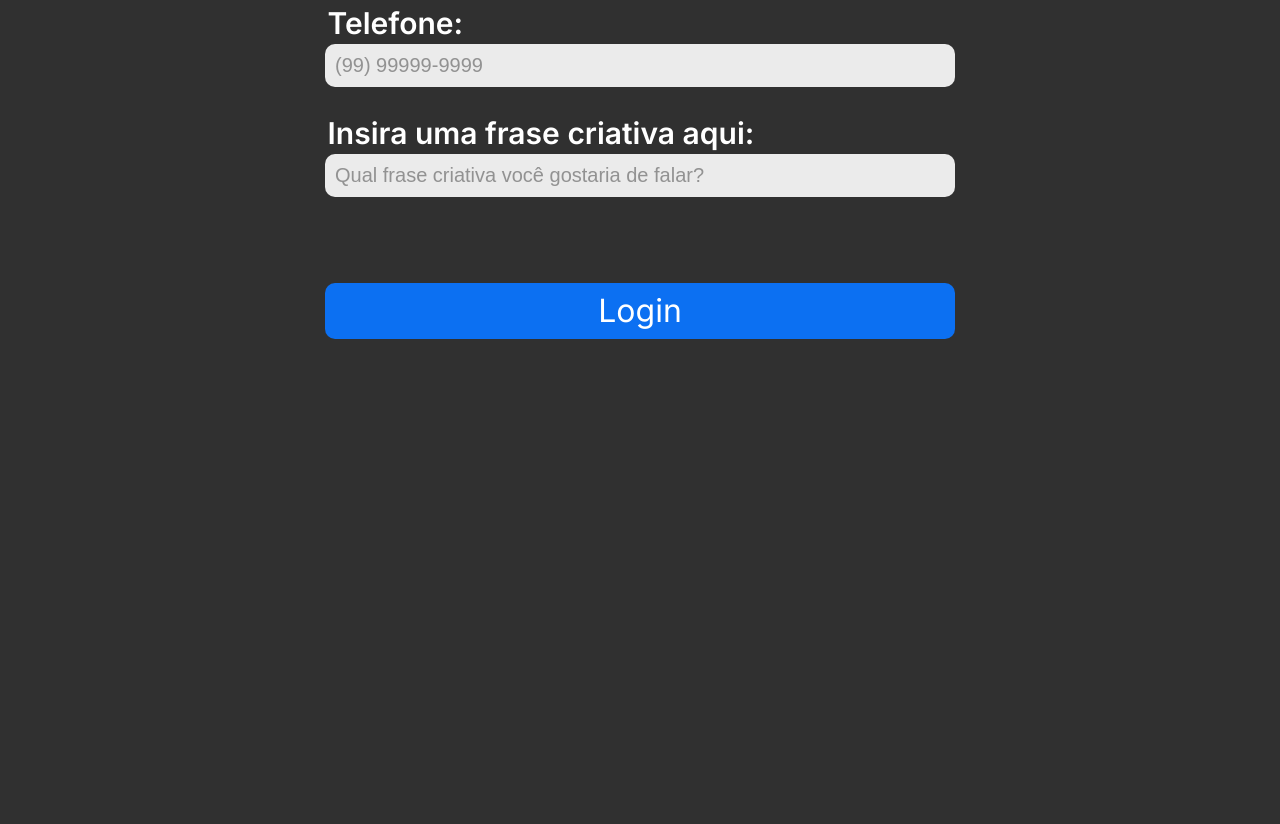
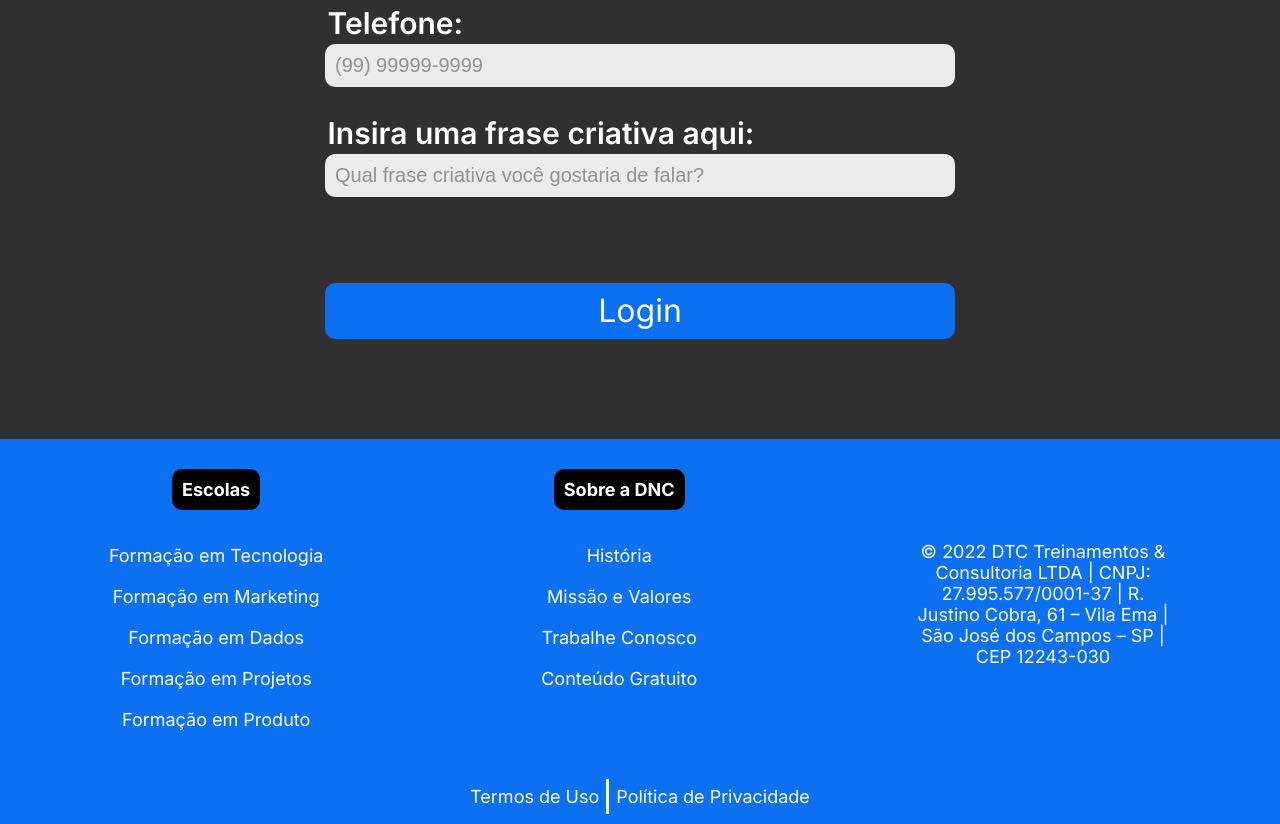
Before and after one commit to caslugomez/Bootcamp-dnc, a plain HTML site: page index.html in a window 1280 px wide. Shown: the part 1259-2083 px from the top of the page. Before the commit the page ends 1698 px from the top, so only its background shows below. Drawn offline with Linux system fonts and the light colour scheme.

Commit message:
Adicionando mídia query para mobile

```diff
--- a/index.html
+++ b/index.html
@@ -6,7 +6,10 @@
     <title>Bootcamp DNC</title>
     <link rel="stylesheet" href="style.css">
 </head>
-<body>
+
+ <!-- TEXTO PRÍNCIPAL -->
+
+ <body>
     <nav id="principal">
         <div id="menu">
             <a href="">Home</a>
@@ -24,6 +27,8 @@
                 semana intensiva de conteúdo de mercado entre <br>
                 <span class="Invert">BACK-END, FRONT-END & BANCO DE DADOS.</span> </h2>
         </header>
+
+        <!-- FORMULÁRIO -->
         <form id="form">
             <div class="form-group">
                 <label>Nome:</label>
@@ -70,5 +75,70 @@
         </form>
 
     </selection>
+
+<!-- CAMPO FINAL -->
+
+<footer>
+        <div class="linha1">
+            <nav>
+                <h5>Escolas</h5>
+                <ul>
+                    <li>
+                        <a href="">Formação em Tecnologia</a>
+                    </li>
+
+                    <li>
+                        <a href="">Formação em Marketing</a>
+                    </li>
+
+                    <li>
+                        <a href="">Formação em Dados</a>
+
+                    <li>
+                        <a href="">Formação em Projetos</a>
+
+                    <li>
+                        <a href="">Formação em Produto</a>
+                    </li>
+
+                </ul>
+            </nav>
+            <nav>
+                <h5>Sobre a DNC</h5>
+                <ul>
+                    <li>
+                        <a href="">História</a>
+                    </li>
+
+                    <li>
+                        <a href="">Missão e Valores</a>
+                    </li>
+
+                    <li>
+                        <a href="">Trabalhe Conosco</a>
+                    </li>
+
+                    <li>
+                        <a href="">Conteúdo Gratuito</a>
+                    </li>
+                </ul>
+            </nav>
+
+            <div class="endereco">
+                © 2022 DTC Treinamentos & Consultoria LTDA | CNPJ: 27.995.577/0001-37 |
+                 R. Justino Cobra, 61 – Vila Ema | São José dos Campos – SP |
+                  CEP 12243-030
+            </div>
+
+        </div>
+
+
+
+        <div class="linha2">
+            <a href="">Termos de Uso</a>
+            <a href="">Política de Privacidade</a>
+        </div>
+
+    </footer>
 </body>
 </html>
--- a/style.css
+++ b/style.css
@@ -124,3 +124,147 @@ input[type="checkbox"]{
     color: white;
     cursor: pointer;
 }
+
+/* FINAL DA PÁGINA */
+
+footer{
+    width: 100%;
+    background-color: #0C70F2;
+}
+
+footer .linha1{
+    display: flex;
+    justify-content: space-around;
+    align-items: center;
+}
+
+footer ul{
+    list-style: none;
+    margin: 0px;
+    padding: 0px;
+}
+
+footer nav{
+    display: flex;
+    flex-direction: column;
+    align-items: center;
+    height: 330px;
+}
+
+footer h5{
+    text-align: center;
+    color: white;
+    font-weight: 800px;
+    font-family: "Inter";
+    font-size: 18px;
+    background-color: black;
+    border-radius: 10px;
+    padding: 10px 10px 10px 10px;
+    margin-bottom: 15px;
+}
+
+footer ul li{
+    text-align: center;
+    color: white;
+    font-weight: 600px;
+    font-family: "Inter";
+    font-size: 18px;
+    margin: 20px 0px 20px 0px;
+}
+
+footer ul li a{
+    color: white;
+    text-decoration: none;
+}
+
+footer .endereco{
+    font-weight: 600px;
+    font-family: "Inter";
+    font-size: 18px;
+    color: white;
+    width: 20%;
+    text-align: center;
+}
+
+footer ul li a:hover{
+    color: #CCCCCC;
+}
+
+footer .linha2{
+    display: flex;
+    justify-content: center;
+    margin: 0px;
+    padding: 10px;
+    height: 35px;
+}
+
+footer .linha2 a{
+    font-family: "Inter";
+    font-size: 18px;
+    font-weight: 600px;
+    color: white;
+    text-decoration: none;
+    padding: 7px;
+}
+
+footer .linha2 a:first-child{
+    border-right: 3px solid white;
+}
+
+footer .linha2 a:hover{
+    color: #CCCCCC;
+}
+
+/* AJUSTES PARA CELULAR */
+/* MENU PRINCIPAL */
+
+@media only screen and (max-width: 600px) {
+    #principal {
+      flex-direction: column;
+      height: auto;
+    }
+
+    #menu {
+      flex-direction: column;
+      width: 100%;
+      margin: 0px;
+    }
+
+    #menu a {
+        display: flex;
+        height: 50px;
+        align-items: center;
+    }
+
+    #principal button{
+        width: 100%;
+        margin: 0px;
+    }
+
+    /* TEXTO PRINCIPAL */
+
+    #texto h1{
+        font-size: 40px;
+    }
+
+    #texto h2{
+        font-size: 20px;
+        padding-right: 5px;
+        padding-left: 5px;
+    }
+
+    #form{
+        width: 95%;
+        font-size: 20px;
+        margin-left: 2%;
+    }
+
+    .form-group{
+        width: 100%;
+    }
+
+    .checkbox-itens label{
+        font-size: 20px;
+    }
+
+  }
```
